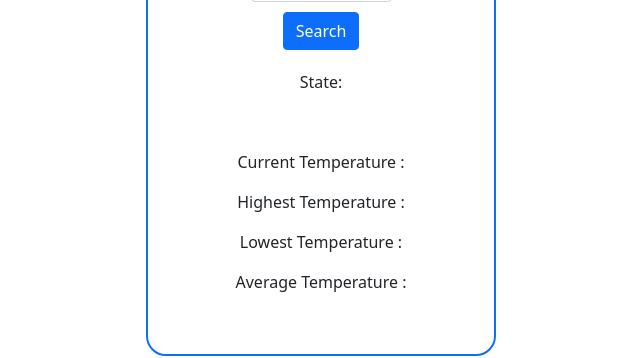
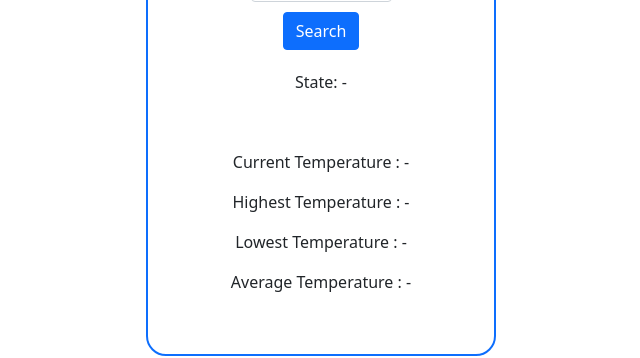
Before and after one commit to nithin-gith/nithin-gith.github.io, a React (Create React App) app: page / in a window 1280 px wide. Shown: the part 319-677 px from the top of the page, without its empty margins (319-959 px from the left). Built offline with nearby package versions, Linux system fonts and the light colour scheme.

Commit message:
added dashes

```diff
--- a/src/App.js
+++ b/src/App.js
@@ -5,11 +5,11 @@ function App() {
     const [place,setplace] = useState('');
     var [locData,setlocData] = useState(
       { name:"",
-        region:"",
-        temp:"",
-        h_temp:"",
-        l_temp:"",
-        avg_temp:"",
+        region:"-",
+        temp:"-",
+        h_temp:"-",
+        l_temp:"-",
+        avg_temp:"-",
         desc:"",
         img_url:""
         });
```
